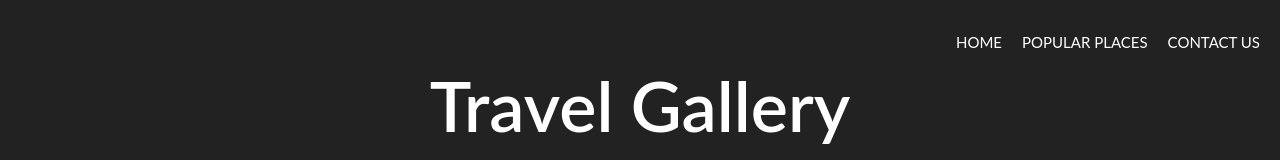
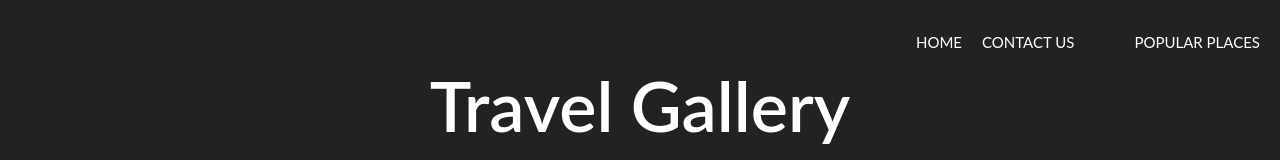
Before and after one commit to SumayaDahir/Weekend-ReactGallery, a React (Create React App) app: page / in a window 1280 px wide. Shown: the top 160 px of the page. Built offline with nearby package versions, Linux system fonts and the light colour scheme; no server answers.

Commit message:
made changes to GallerItem

```diff
--- a/package.json
+++ b/package.json
@@ -9,6 +9,7 @@
     "pg": "^8.9.0",
     "react": "^17.0.1",
     "react-dom": "^17.0.1",
+    "react-router-dom": "^5.3.4",
     "react-scripts": "^5.0.0"
   },
   "devDependencies": {
--- a/src/components/App/App.jsx
+++ b/src/components/App/App.jsx
@@ -1,8 +1,9 @@
 import React, { useState, useEffect } from "react";
 import axios from "axios";
 import GalleryList from "./GalleryList/GalleryList";
+import { HashRouter as Router, Route, Link } from "react-router-dom";
 import "./App.css";
-
+import PopularPlaces from "../PopularPlaces/PopularPlaces";
 
 //create a function to fetchData from the serverside using the GET method
 //update state with the response
@@ -36,8 +37,8 @@ function App() {
       .then((response) => {
         setGalleryList((prevGalleryList) =>
           prevGalleryList.map((item) => {
-          //check if the current item's id matches the id passed in
-          //if it does then increment the likes
+            //check if the current item's id matches the id passed in
+            //if it does then increment the likes
             if (item.id === id) {
               item.likes += 1;
             }
@@ -51,7 +52,6 @@ function App() {
       });
   };
 
-
   return (
     <div className="App">
       <header className="App-header">
@@ -62,12 +62,21 @@ function App() {
                 <a href="#">HOME</a>
               </li>
               <li>
-                <a href="#">POPULAR PLACES</a>
-              </li>
-              <li>
                 <a href="#">CONTACT US</a>
               </li>
             </ul>
+            <Router>
+              <div>
+                <ul>
+                  <li>
+                    <Link to="/">POPULAR PLACES</Link>
+                  </li>
+                </ul>
+              </div>
+              <Route path="/">
+                <PopularPlaces />
+              </Route>
+            </Router>
           </nav>
           <div className="content">
             <h1> Travel Gallery</h1>
@@ -83,5 +92,5 @@ function App() {
     //galleryList component and pass in gallery list, classname and handlelike props
   );
 }
-
+//Added routes for practice *ignore it*
 export default App;
--- a/src/components/App/GalleryItem/GalleryItem.jsx
+++ b/src/components/App/GalleryItem/GalleryItem.jsx
@@ -30,7 +30,9 @@ function GalleryItem({ item, className, handleLike }) {
         />
         </div>
       </div>
-      <div style={{ display: showDescription ? 'block' : 'none' }}>
+      <div style={{ display: showDescription ? 'block' : 'none' }}
+        onClick={() => setShowDescription(!showDescription)}
+        >
         <p>{item.description}</p>
       </div>
       <button onClick={handleClick}>LOVE</button>
--- /dev/null
+++ b/src/components/PopularPlaces/PopularPlaces.jsx
@@ -0,0 +1,13 @@
+import React from "react";
+import { HashRouter as Router, Route, Switch } from "react-router-dom";
+
+function PopularPlaces() {
+    return (
+        <>
+
+
+        </>
+    )
+}
+
+export default PopularPlaces;
```
Also changed, not shown: 1 other file (tests, documents, lock files or other folders).
